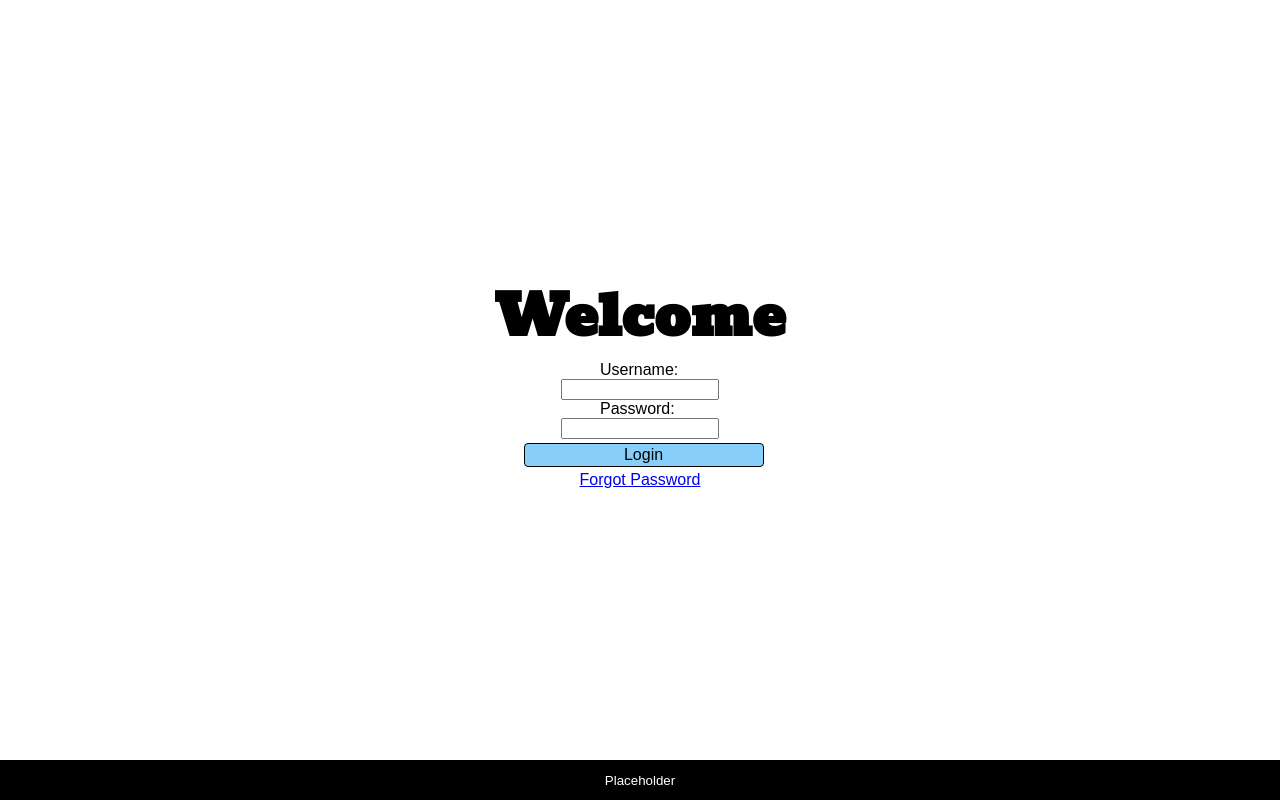
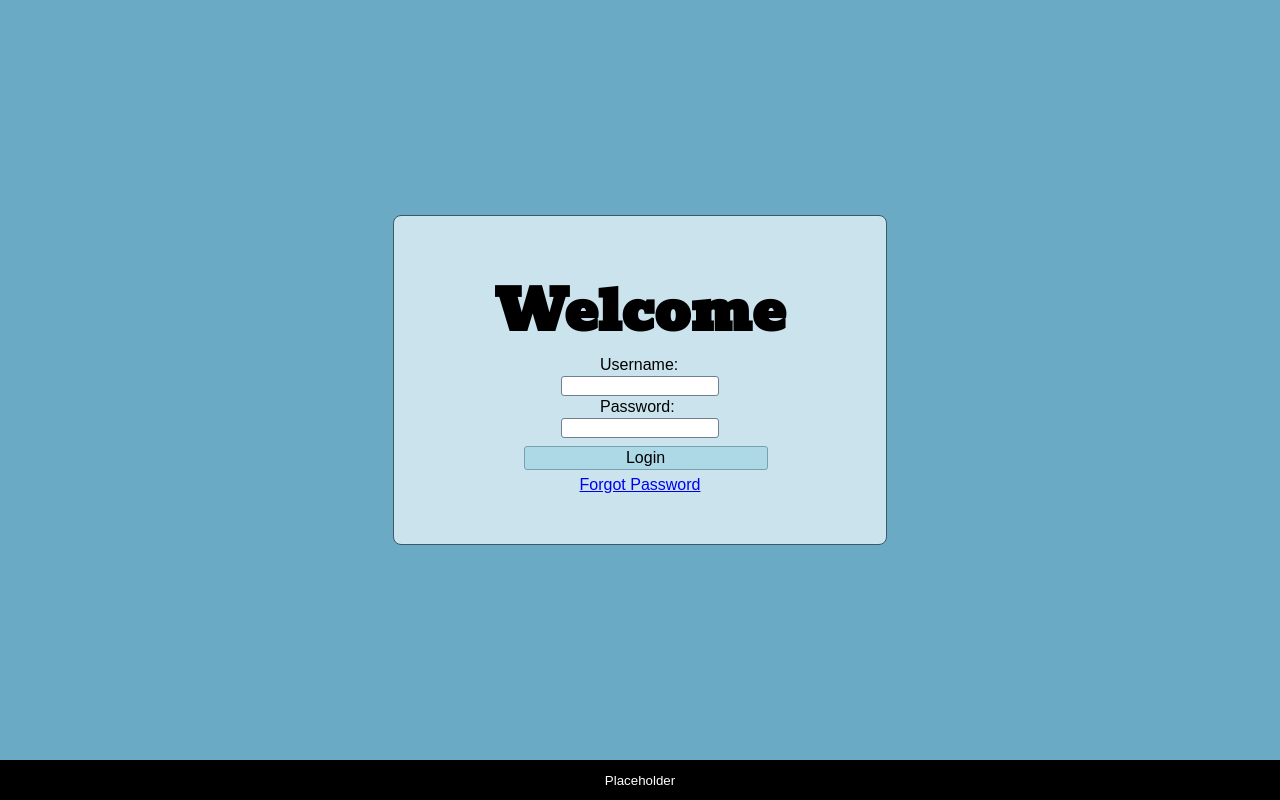
Before and after one commit to based-jace/sheris-shaved-ice, a Django app: template inv_manage/templates/authentication/login.html in a window 1280 px wide. Run offline with Django 3.2, Linux system fonts and the light colour scheme; the template is opened without the code that fills it, so the values that code supplies are empty; some web fonts are replaced.

Commit message:
Just styling shit.

```diff
--- a/inv_manage/static/css/auth.css
+++ b/inv_manage/static/css/auth.css
@@ -1,3 +1,7 @@
+body {
+  background: #6aaac4;
+}
+
 .main-cont {
   text-align: center;
   display: -webkit-box;
@@ -11,9 +15,20 @@
           align-items: center;
 }
 
+.main-cont main {
+  padding: 50px 100px;
+  background: #cbe3ed;
+  border-radius: 8px;
+  border: 1px solid #3e5963;
+}
+
 form {
   width: 80%;
   margin: auto;
+}
+
+form .form-input, form #login-btn {
+  border-radius: 3px;
 }
 
 form label {
@@ -24,14 +39,38 @@ form label {
 
 form .form-input {
   width: 150px;
+  padding: 1px 3px;
+  border: 1px slategrey solid;
+  -webkit-transition: .15s;
+  transition: .15s;
+}
+
+form .form-input:hover {
+  border-color: black;
+}
+
+form .form-input:focus {
+  border-color: lightseagreen;
 }
 
 form #login-btn {
+  background: lightblue;
+  width: calc(150px + 80px + 14px);
+  border: #79a0af solid 1px;
+  padding: 2px 0;
+  margin: 6px 0;
+  -webkit-transition: .1s;
+  transition: .1s;
+}
+
+form #login-btn:hover {
   background: lightskyblue;
-  width: calc(150px + 80px + 10px);
-  border: black solid 1px;
-  border-radius: 4px;
-  padding: 2px 0;
-  margin: 4px 0;
+  border-color: #678793;
+}
+
+form #login-btn:active {
+  background: cadetblue;
+  border-color: #3e5963;
+  color: white;
 }
 /*# sourceMappingURL=auth.css.map */
--- a/inv_manage/static/css/auth.scss
+++ b/inv_manage/static/css/auth.scss
@@ -1,16 +1,30 @@
 $input-width: 150px;
 $label-width: 80px;
+
+body{
+    background: #6aaac4;
+}
 
 .main-cont{
     text-align: center;
     display: flex;
     justify-content: center;
     align-items: center;
+    main{
+        padding: 50px 100px;
+        background: #cbe3ed;
+        border-radius: 8px;
+        border: 1px solid #3e5963
+    }
 }
 
 form{
     width: 80%;
     margin: auto;
+
+    .form-input, #login-btn{
+        border-radius: 3px;
+    }
 
     label{
         text-align: left;
@@ -20,14 +34,37 @@ form{
 
     .form-input{
         width: $input-width;
+        padding: 1px 3px;
+        border: 1px slategrey solid;
+
+        transition: .15s;
+
+        &:hover{
+            border-color: black;
+        }
+        &:focus{
+            border-color: lightseagreen;
+        }
     }
 
     #login-btn{
-        background: lightskyblue;
-        width: calc(#{$input-width} + #{$label-width} + 10px);
-        border: black solid 1px;
-        border-radius: 4px;
+        background: lightblue;
+        width: calc(#{$input-width} + #{$label-width} + 14px);
+        border: #79a0af solid 1px;
         padding: 2px 0;
-        margin: 4px 0;
+        margin: 6px 0;
+
+        transition: .1s;
+
+        &:hover{
+            background: lightskyblue;
+            border-color: #678793;
+        }
+
+        &:active{
+            background: cadetblue;
+            border-color: #3e5963;
+            color: white;
+        }
     }
 }
--- a/inv_manage/static/css/base.css
+++ b/inv_manage/static/css/base.css
@@ -11,7 +11,7 @@ button {
   padding: 0px;
 }
 
-body {
+body, input {
   font-family: 'Niramit', sans-serif;
 }
 
@@ -21,6 +21,11 @@ h1, h2, h3, h4, h5, h6 {
 
 h1 {
   font-size: 3.5em;
+}
+
+input {
+  font-size: .9em;
+  margin: 2px;
 }
 
 /* .container{
--- a/inv_manage/static/css/base.scss
+++ b/inv_manage/static/css/base.scss
@@ -8,13 +8,13 @@ html, body, div, h1, h2, h3, h4, h5, h6{
 
 button{
     background: none;
-    font-size   : 16px;
-    border  : none;
-    margin      : 0px;
-    padding     : 0px;
+    font-size: 16px;
+    border: none;
+    margin: 0px;
+    padding: 0px;
 }
 
-body{
+body, input{
     font-family: 'Niramit', sans-serif;
 }
 
@@ -24,6 +24,11 @@ h1, h2, h3, h4, h5, h6{
 
 h1{
     font-size: 3.5em;
+}
+
+input{
+    font-size: .9em;
+    margin: 2px;
 }
 
 /* .container{
--- a/inv_manage/templates/base.html
+++ b/inv_manage/templates/base.html
@@ -26,7 +26,7 @@
                             {{ message }}
                         </div>
                         <button class="close-parent">
-                            x
+                            X
                         </button>
                     </div>
                 {% endfor %}
```
Also changed, not shown: 2 other files.
